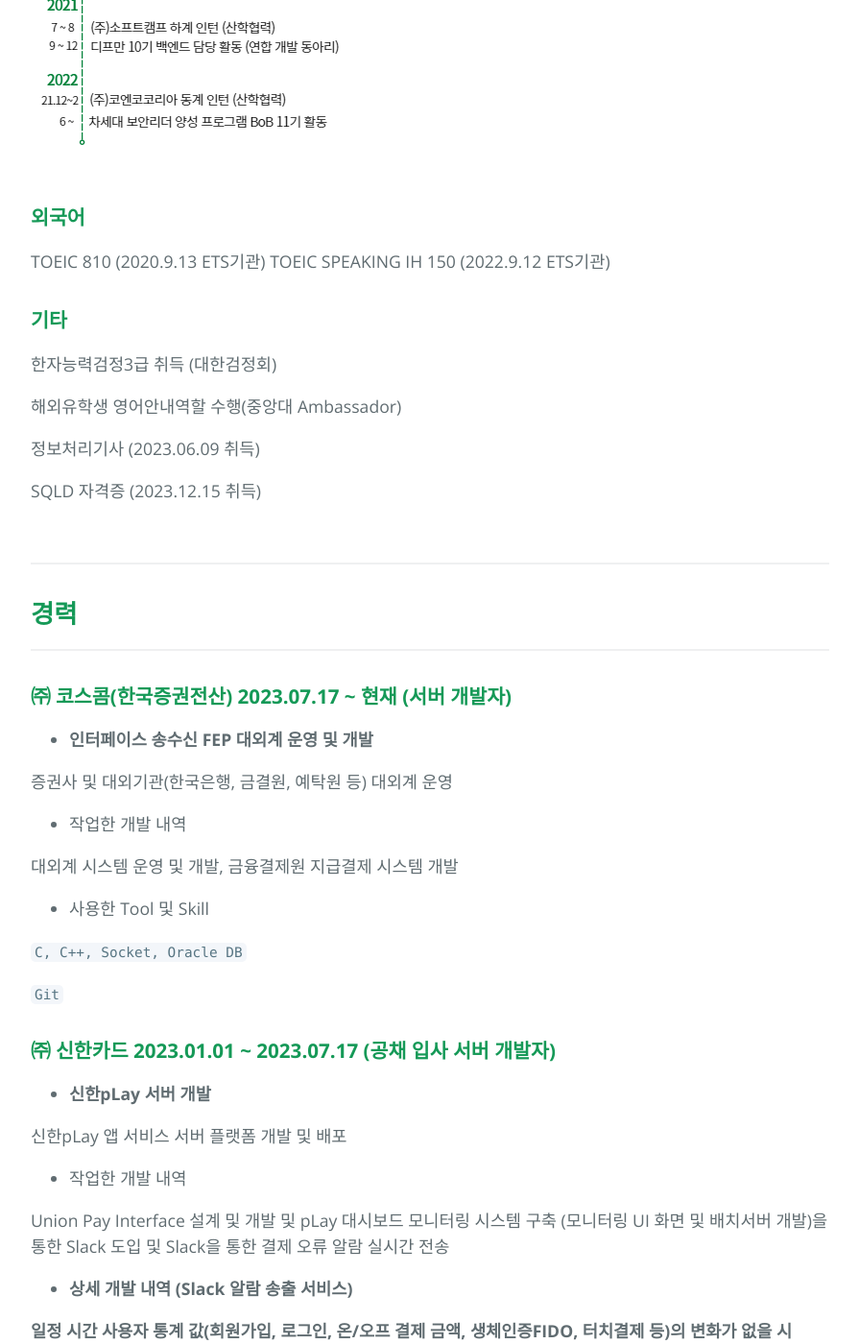
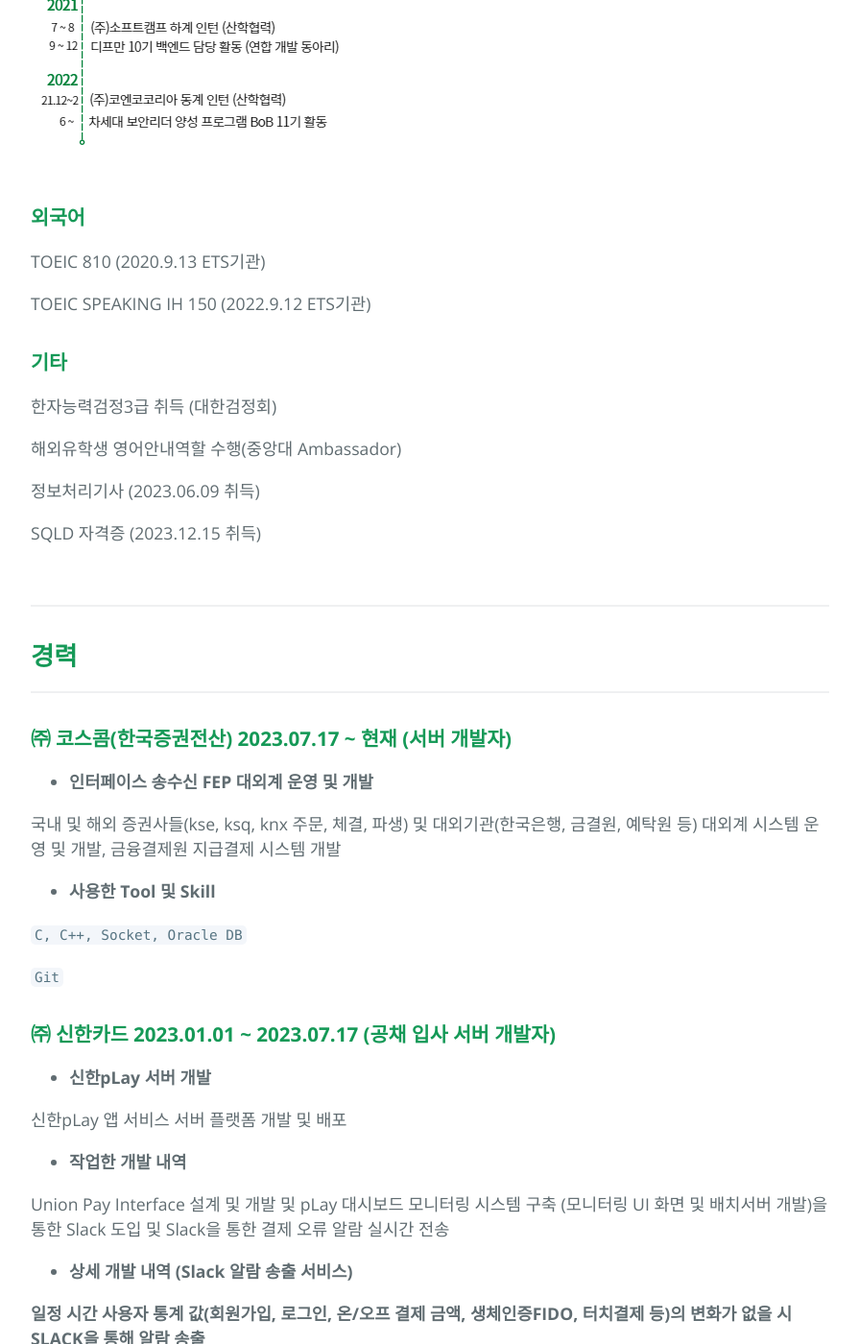
Before and after one commit to 2haein/theofto, a Jekyll site: the page built from index.md, in a window 1280 px wide and 1400 px high, scrolled down 1566 px. Shown: the whole window at 96% size, without its empty margins (192-1087 px from the left). Built offline with Jekyll 4.4.1, drawn with Linux system fonts in a browser that asks for light colours; our own code applies the rules of GitHub Pages for plain Markdown files; some of the changed text lies outside the part shown.

Commit message:
index update

```diff
--- a/index.md
+++ b/index.md
@@ -45,6 +45,7 @@
 ### **외국어**
 
 TOEIC 810 (2020.9.13 ETS기관)
+
 TOEIC SPEAKING IH 150 (2022.9.12 ETS기관)
 
 ### **기타**
@@ -68,14 +69,9 @@
 
 - **인터페이스 송수신 FEP 대외계 운영 및 개발**
 
-증권사 및 대외기관(한국은행, 금결원, 예탁원 등) 대외계 운영
+국내 및 해외 증권사들(kse, ksq, knx 주문, 체결, 파생) 및 대외기관(한국은행, 금결원, 예탁원 등) 대외계 시스템 운영 및 개발, 금융결제원 지급결제 시스템 개발
 
--  작업한 개발 내역
-
-대외계 시스템 운영 및 개발, 금융결제원 지급결제 시스템 개발
-
-
--  사용한 Tool 및 Skill
+-  **사용한 Tool 및 Skill**
 
 `C, C++, Socket, Oracle DB`
 
@@ -87,7 +83,7 @@
 
 신한pLay 앱 서비스 서버 플랫폼 개발 및 배포
 
--  작업한 개발 내역
+-  **작업한 개발 내역**
 
 Union Pay Interface 설계 및 개발 및 pLay 대시보드 모니터링 시스템 구축 (모니터링 UI 화면 및 배치서버 개발)을 통한 Slack 도입 및 Slack을 통한 결제 오류 알람 실시간 전송
 
@@ -97,7 +93,7 @@
 
 Redis에 이틀간의 데이터만 적재하고(메모리 절감상) 실시간으로 데이터를 빠른 속도로 호출하고 이전 데이터는 DB에 저장하여 히스트뢰 관리. 24시간 배치서버를 가동해 일정시간 별 확인을 통해 오류가 발생 시 슬랙으로 알람 송출. 도입안 제시를 통해 정보보호부에 건의를 통해 처음으로 회사 내 실무적으로 Slack 서비스 도입하여 자체 개발.
 
--  사용한 Tool 및 Skill
+-  **사용한 Tool 및 Skill**
 
 `SpringBoot, Spring, JavaScript, Redis, Oracle DB`
 
@@ -110,11 +106,11 @@
 
 플랫폼 개발 및 배포를 시작으로 서비스 각종 기능 개발, 확장 및 테스트, 모바일 반응형 웹 개발작업 진행, 베타 서버때부터 개발 전과정의 출시를 함께함
 
--  작업한 개발 내역
+-  **작업한 개발 내역**
 
 대시보드 작업현황, 문의관리, 공지사항, 쇼핑몰 공지사항, 어드민 공지사항 관리, 1:1 문의내역, 쇼핑몰 문의내역, (사업자, 개인사업자 구분) 회원가입 구현, 쇼핑몰 계정관리, 상품관리 테이블 적용, 상품등록 및 쇼핑몰로 상품등록내용 전송 기능 구현(인터파크, 옥션, Gmarket 연동 추가), 모바일 반응형 웹 개발
 
--  사용한 Tool 및 Skill
+-  **사용한 Tool 및 Skill**
 
 `SpringBoot, Vue, Angular(약간), HTML, Css3, Webpack, Mysql, Nosql(Mongo)`
 
```
Also changed, not shown: other parts of index.md (+6 -4 lines), assets/child_product.png (added).
